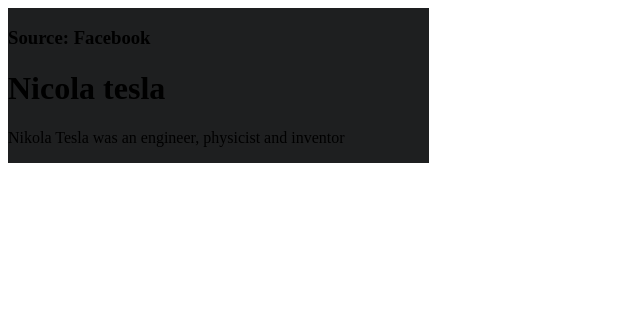
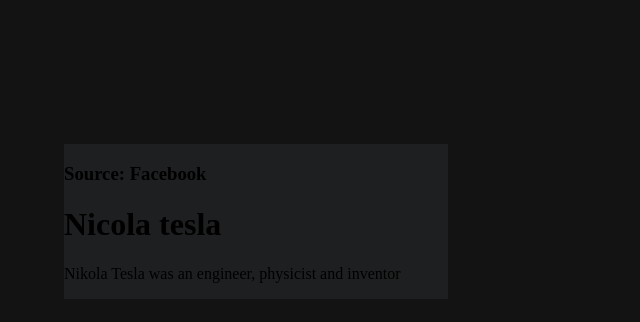
Before and after one commit to guillemsenabre/NewsWebCrawler, a Flask app: page /search in a window 1280 px wide. Shown: the top 322 px of the page, without its empty margins (0-640 px from the left). Run offline with Flask 3, Linux system fonts and the light colour scheme.

Commit message:
feat: search view improvements

```diff
--- a/app/static/search/css/searchStyles.css
+++ b/app/static/search/css/searchStyles.css
@@ -1,4 +1,11 @@
+header {
+  height: 10vh;
+  width: 100%;
+}
+
+
 #searchContainer {
+  margin: 5vw;
   display: grid;
   grid-template-columns: 1fr 2fr;
 }
--- a/app/templates/search/search.html
+++ b/app/templates/search/search.html
@@ -3,10 +3,14 @@
 <head>
   <meta charset="UTF-8">
   <meta name="viewport" content="width=device-width, initial-scale=1.0">
+  <link rel="stylesheet" href="../static/main/css/main.css"></link>
   <link rel="stylesheet" href="../static/search/css/searchStyles.css"></link>
   <title>newsScrapper</title>
 </head>
 <body>
+  <header>
+
+  </header>
   <div id="searchContainer">
     <div id="linksContainer">
       <h3>Source: Facebook</h3>
```
